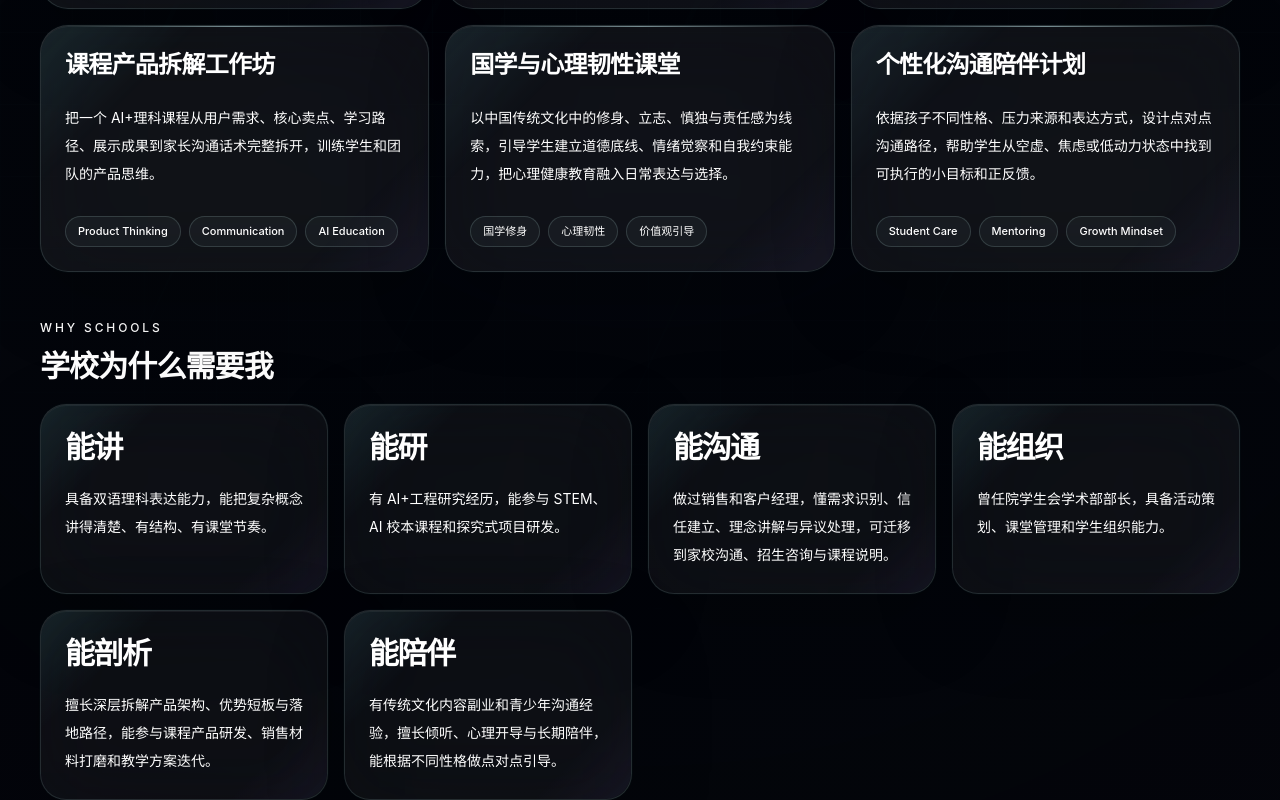
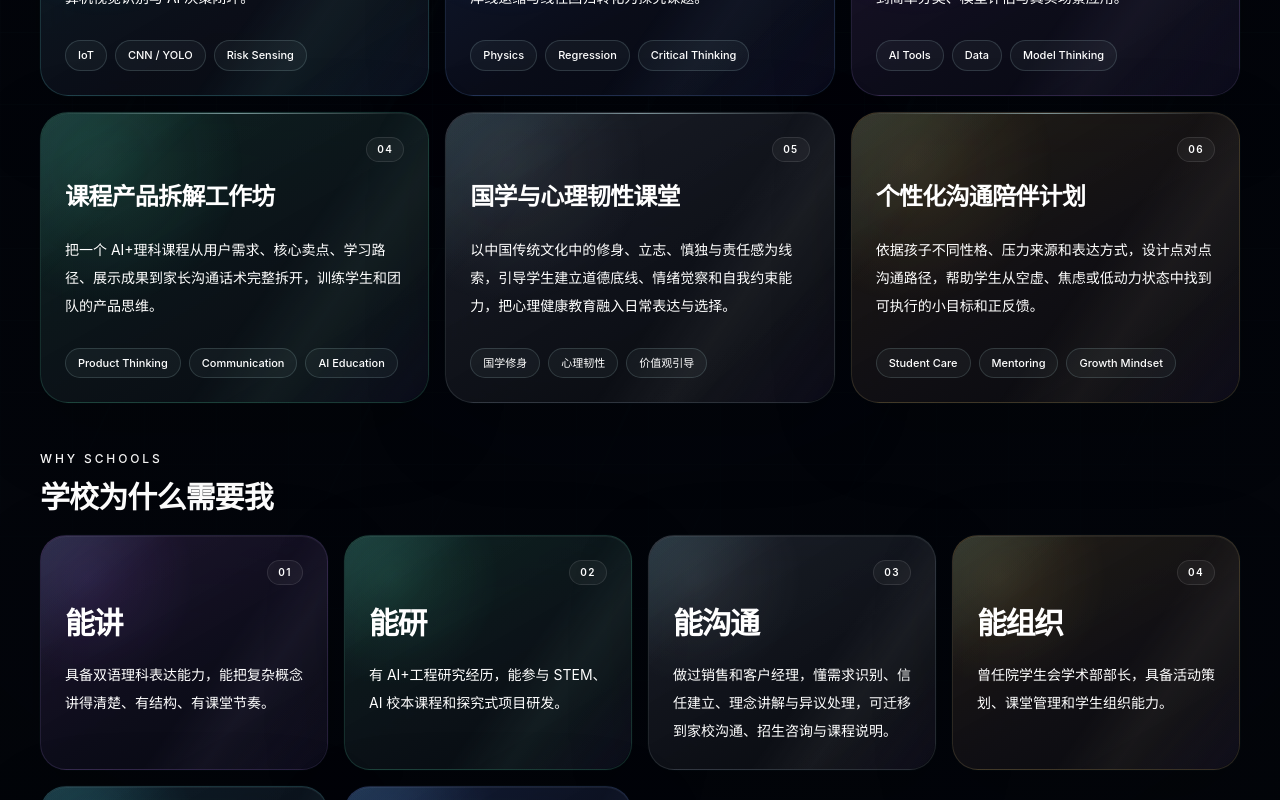
Before and after one commit to dengl7871-wq/dandle-personal-brand, a Next.js app: page / in a window 1280 px wide. Shown: the part 1840-2640 px from the top of the page. Built offline with nearby package versions, Linux system fonts and the light colour scheme.

Commit message:
Add layered gradient card system

```diff
--- a/app/globals.css
+++ b/app/globals.css
@@ -82,6 +82,77 @@ body {
   z-index: 1;
 }
 
+.gradient-card {
+  background:
+    var(--card-bg),
+    linear-gradient(145deg, rgba(255, 255, 255, 0.055), rgba(255, 255, 255, 0.025));
+  border-color: var(--card-border, rgba(125, 245, 255, 0.13));
+}
+
+.gradient-card::before {
+  content: "";
+  pointer-events: none;
+  position: absolute;
+  inset: 0;
+  border-radius: inherit;
+  background:
+    radial-gradient(circle at 16% 18%, var(--card-glow, rgba(125, 245, 255, 0.12)), transparent 36%),
+    linear-gradient(125deg, transparent 0 58%, var(--card-sheen, rgba(255, 255, 255, 0.05)) 72%, transparent 100%);
+  opacity: 0.78;
+}
+
+.gradient-card:hover {
+  border-color: var(--card-border-hover, rgba(125, 245, 255, 0.28));
+}
+
+.tone-cyan {
+  --card-bg: linear-gradient(150deg, rgba(14, 44, 57, 0.58), rgba(11, 14, 24, 0.9) 62%, rgba(6, 14, 22, 0.95));
+  --card-border: rgba(125, 245, 255, 0.16);
+  --card-border-hover: rgba(125, 245, 255, 0.32);
+  --card-glow: rgba(82, 229, 255, 0.16);
+  --card-sheen: rgba(150, 249, 255, 0.08);
+}
+
+.tone-blue {
+  --card-bg: linear-gradient(150deg, rgba(23, 42, 82, 0.58), rgba(10, 13, 26, 0.9) 58%, rgba(5, 8, 18, 0.96));
+  --card-border: rgba(126, 167, 255, 0.16);
+  --card-border-hover: rgba(142, 188, 255, 0.32);
+  --card-glow: rgba(105, 154, 255, 0.17);
+  --card-sheen: rgba(153, 186, 255, 0.08);
+}
+
+.tone-violet {
+  --card-bg: linear-gradient(150deg, rgba(51, 31, 76, 0.5), rgba(13, 13, 27, 0.92) 58%, rgba(6, 8, 17, 0.96));
+  --card-border: rgba(185, 146, 255, 0.15);
+  --card-border-hover: rgba(200, 166, 255, 0.3);
+  --card-glow: rgba(165, 111, 255, 0.14);
+  --card-sheen: rgba(203, 178, 255, 0.08);
+}
+
+.tone-mint {
+  --card-bg: linear-gradient(150deg, rgba(18, 58, 50, 0.5), rgba(11, 18, 24, 0.92) 58%, rgba(5, 9, 16, 0.96));
+  --card-border: rgba(108, 246, 200, 0.15);
+  --card-border-hover: rgba(127, 255, 218, 0.3);
+  --card-glow: rgba(94, 242, 195, 0.14);
+  --card-sheen: rgba(173, 255, 229, 0.08);
+}
+
+.tone-slate {
+  --card-bg: linear-gradient(150deg, rgba(45, 52, 66, 0.48), rgba(14, 17, 24, 0.9) 60%, rgba(6, 8, 14, 0.96));
+  --card-border: rgba(213, 227, 238, 0.12);
+  --card-border-hover: rgba(229, 241, 250, 0.24);
+  --card-glow: rgba(221, 236, 248, 0.1);
+  --card-sheen: rgba(255, 255, 255, 0.07);
+}
+
+.tone-gold {
+  --card-bg: linear-gradient(150deg, rgba(68, 54, 27, 0.42), rgba(16, 15, 20, 0.92) 58%, rgba(7, 8, 14, 0.96));
+  --card-border: rgba(255, 215, 141, 0.14);
+  --card-border-hover: rgba(255, 226, 166, 0.28);
+  --card-glow: rgba(255, 213, 122, 0.12);
+  --card-sheen: rgba(255, 235, 190, 0.07);
+}
+
 .corner-frame {
   position: relative;
 }
--- a/app/page.tsx
+++ b/app/page.tsx
@@ -4,6 +4,27 @@ import {
   type ContentBlock,
   type ProofPoint
 } from "@/data/site";
+
+const cardTones = [
+  "tone-cyan",
+  "tone-blue",
+  "tone-violet",
+  "tone-mint",
+  "tone-slate",
+  "tone-gold"
+];
+
+function cardTone(index: number) {
+  return cardTones[index % cardTones.length];
+}
+
+function CardIndex({ index }: { index: number }) {
+  return (
+    <span className="rounded-full border border-white/10 bg-white/[0.045] px-2.5 py-1 text-[10px] font-semibold tracking-[0.14em] text-cyan-50/48">
+      {String(index + 1).padStart(2, "0")}
+    </span>
+  );
+}
 
 function ArrowIcon() {
   return (
@@ -57,9 +78,9 @@ function SectionTitle({
   );
 }
 
-function ProofPointView({ item }: { item: ProofPoint }) {
+function ProofPointView({ item, index }: { item: ProofPoint; index: number }) {
   return (
-    <div className="holo-card rounded-[22px] border border-cyan-100/[0.13] bg-white/[0.048] px-5 py-4 backdrop-blur-xl">
+    <div className={`holo-card gradient-card ${cardTone(index)} rounded-[22px] border border-cyan-100/[0.13] px-5 py-4 backdrop-blur-xl`}>
       <p className="text-lg font-semibold tracking-[-0.02em] text-white">
         {item.value}
       </p>
@@ -68,20 +89,23 @@ function ProofPointView({ item }: { item: ProofPoint }) {
   );
 }
 
-function BentoCardView({ card }: { card: BentoCard }) {
+function BentoCardView({ card, index }: { card: BentoCard; index: number }) {
   return (
     <article
-      className="holo-card group relative min-h-[240px] overflow-hidden rounded-[28px] border border-cyan-100/[0.13] bg-white/[0.055] p-6 shadow-soft backdrop-blur-2xl transition duration-300 hover:-translate-y-0.5 hover:border-cyan-100/28 hover:bg-cyan-50/[0.07]"
+      className={`holo-card gradient-card ${cardTone(index)} group relative min-h-[240px] overflow-hidden rounded-[28px] border border-cyan-100/[0.13] p-6 shadow-soft backdrop-blur-2xl transition duration-300 hover:-translate-y-0.5`}
     >
       <div className="absolute inset-x-8 top-0 h-px bg-gradient-to-r from-transparent via-cyan-100/70 to-transparent opacity-70" />
       <div className="absolute -right-12 -top-12 h-40 w-40 rounded-full bg-cyan-300/12 blur-3xl transition duration-300 group-hover:bg-cyan-200/18" />
       <div className="relative flex h-full flex-col gap-5">
         <div>
-          {card.meta ? (
-            <p className="mb-4 text-xs font-medium uppercase tracking-[0.18em] text-cyan-100/44">
-              {card.meta}
-            </p>
-          ) : null}
+          <div className="mb-4 flex items-center justify-between gap-4">
+            {card.meta ? (
+              <p className="text-xs font-medium uppercase tracking-[0.18em] text-cyan-100/48">
+                {card.meta}
+              </p>
+            ) : null}
+            <CardIndex index={index} />
+          </div>
           <h2 className="text-[1.55rem] font-semibold leading-tight tracking-[-0.025em] text-white">
             {card.title}
           </h2>
@@ -94,10 +118,13 @@ function BentoCardView({ card }: { card: BentoCard }) {
   );
 }
 
-function ContentCard({ item }: { item: ContentBlock }) {
+function ContentCard({ item, index }: { item: ContentBlock; index: number }) {
   return (
-    <article className="holo-card relative min-h-[220px] overflow-hidden rounded-[28px] border border-cyan-100/[0.13] bg-white/[0.055] p-6 shadow-soft backdrop-blur-2xl">
+    <article className={`holo-card gradient-card ${cardTone(index)} relative min-h-[220px] overflow-hidden rounded-[28px] border border-cyan-100/[0.13] p-6 shadow-soft backdrop-blur-2xl`}>
       <div className="absolute inset-x-8 top-0 h-px bg-gradient-to-r from-transparent via-cyan-100/50 to-transparent" />
+      <div className="mb-5 flex justify-end">
+        <CardIndex index={index} />
+      </div>
       <h3 className="text-2xl font-semibold leading-tight tracking-[-0.03em] text-white">
         {item.title}
       </h3>
@@ -118,9 +145,12 @@ function ContentCard({ item }: { item: ContentBlock }) {
   );
 }
 
-function ValueCard({ item }: { item: ContentBlock }) {
+function ValueCard({ item, index }: { item: ContentBlock; index: number }) {
   return (
-    <article className="holo-card rounded-[26px] border border-cyan-100/[0.12] bg-white/[0.045] p-6 backdrop-blur-2xl">
+    <article className={`holo-card gradient-card ${cardTone(index + 2)} rounded-[26px] border border-cyan-100/[0.12] p-6 backdrop-blur-2xl`}>
+      <div className="mb-5 flex justify-end">
+        <CardIndex index={index} />
+      </div>
       <h3 className="text-3xl font-semibold tracking-[-0.05em] text-white">
         {item.title}
       </h3>
@@ -201,8 +231,8 @@ export default function Home() {
               </a>
             </div>
             <div className="mt-10 grid grid-cols-2 gap-3 lg:grid-cols-4">
-              {site.proof.map((item) => (
-                <ProofPointView key={item.value} item={item} />
+              {site.proof.map((item, index) => (
+                <ProofPointView key={item.value} item={item} index={index} />
               ))}
             </div>
           </div>
@@ -262,7 +292,7 @@ export default function Home() {
             </p>
           </div>
           <div className="grid gap-4 lg:grid-cols-[1.35fr_0.65fr]">
-            <article className="holo-card relative overflow-hidden rounded-[30px] border border-cyan-100/[0.13] bg-white/[0.055] p-6 shadow-soft backdrop-blur-2xl sm:p-8">
+            <article className="holo-card gradient-card tone-mint relative overflow-hidden rounded-[30px] border border-cyan-100/[0.13] p-6 shadow-soft backdrop-blur-2xl sm:p-8">
               <div className="absolute right-0 top-0 h-44 w-44 rounded-full bg-cyan-300/12 blur-3xl" />
               <p className="relative max-w-4xl text-lg font-medium leading-8 tracking-[-0.018em] text-white/84 sm:text-[1.55rem] sm:leading-10">
                 {site.about}
@@ -278,7 +308,7 @@ export default function Home() {
                 ))}
               </div>
             </article>
-            <article className="holo-card rounded-[30px] border border-cyan-100/[0.13] bg-white/[0.055] p-6 shadow-soft backdrop-blur-2xl sm:p-8">
+            <article className="holo-card gradient-card tone-slate rounded-[30px] border border-cyan-100/[0.13] p-6 shadow-soft backdrop-blur-2xl sm:p-8">
               <p className="text-xs font-medium uppercase tracking-[0.2em] text-cyan-100/42">
                 For
               </p>
@@ -295,8 +325,8 @@ export default function Home() {
         <section className="pb-10 pt-2">
           <SectionTitle eyebrow="Teaching Philosophy" title="教学理念" />
           <div className="grid gap-4 md:grid-cols-2 lg:grid-cols-4">
-            {site.teachingPhilosophy.map((item) => (
-              <ContentCard key={item.title} item={item} />
+            {site.teachingPhilosophy.map((item, index) => (
+              <ContentCard key={item.title} item={item} index={index} />
             ))}
           </div>
         </section>
@@ -304,8 +334,8 @@ export default function Home() {
         <section className="pb-10 pt-2">
           <SectionTitle eyebrow="Signature Lessons" title="代表性课堂主题" />
           <div className="grid gap-4 md:grid-cols-3">
-            {site.signatureLessons.map((item) => (
-              <ContentCard key={item.title} item={item} />
+            {site.signatureLessons.map((item, index) => (
+              <ContentCard key={item.title} item={item} index={index} />
             ))}
           </div>
         </section>
@@ -313,8 +343,8 @@ export default function Home() {
         <section className="pb-10 pt-2">
           <SectionTitle eyebrow="Why Schools" title="学校为什么需要我" />
           <div className="grid gap-4 sm:grid-cols-2 lg:grid-cols-4">
-            {site.schoolValue.map((item) => (
-              <ValueCard key={item.title} item={item} />
+            {site.schoolValue.map((item, index) => (
+              <ValueCard key={item.title} item={item} index={index} />
             ))}
           </div>
         </section>
@@ -322,8 +352,8 @@ export default function Home() {
         <section className="pb-10 pt-2">
           <SectionTitle eyebrow="Focus" title="内容方向" />
           <div className="grid gap-4 md:grid-cols-2 xl:grid-cols-5">
-            {site.bento.map((card) => (
-              <BentoCardView key={card.title} card={card} />
+            {site.bento.map((card, index) => (
+              <BentoCardView key={card.title} card={card} index={index} />
             ))}
           </div>
         </section>
@@ -332,7 +362,7 @@ export default function Home() {
           id="follow"
           className="mb-5 mt-2 grid gap-4 lg:grid-cols-[1fr_0.86fr]"
         >
-          <div className="rounded-[30px] border border-white/[0.12] bg-white/[0.055] p-3 backdrop-blur-2xl sm:p-4">
+          <div className="holo-card gradient-card tone-blue rounded-[30px] border border-white/[0.12] p-3 backdrop-blur-2xl sm:p-4">
             <SectionTitle eyebrow="Follow" title="关注入口" />
             <div className="grid gap-3 md:grid-cols-3">
               {site.socials.map((social) => (
@@ -356,7 +386,7 @@ export default function Home() {
               ))}
             </div>
           </div>
-          <div className="rounded-[30px] border border-white/[0.12] bg-white/[0.055] p-6 backdrop-blur-2xl sm:p-8">
+          <div className="holo-card gradient-card tone-violet rounded-[30px] border border-white/[0.12] p-6 backdrop-blur-2xl sm:p-8">
             <SectionTitle eyebrow="Contact" title="合作 / 招聘联系" />
             <p className="max-w-md text-sm leading-7 text-white/58">
               面向学校招聘、双语理科教学、AI+课程共创与 STEM 课程研发合作。希望把 AI 编程带进中学理科课堂，欢迎联系。
```
